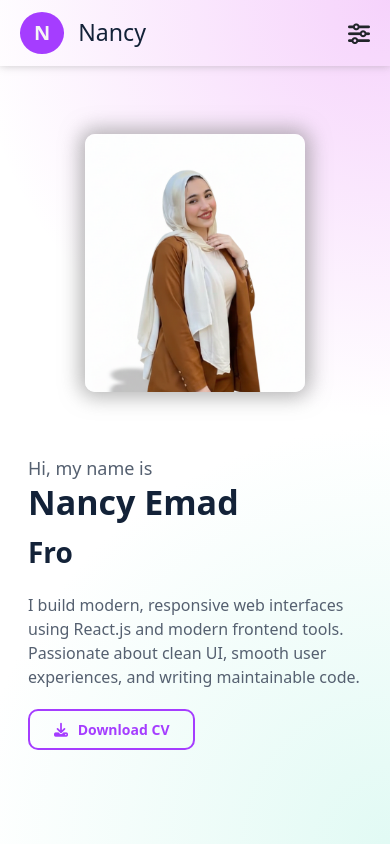
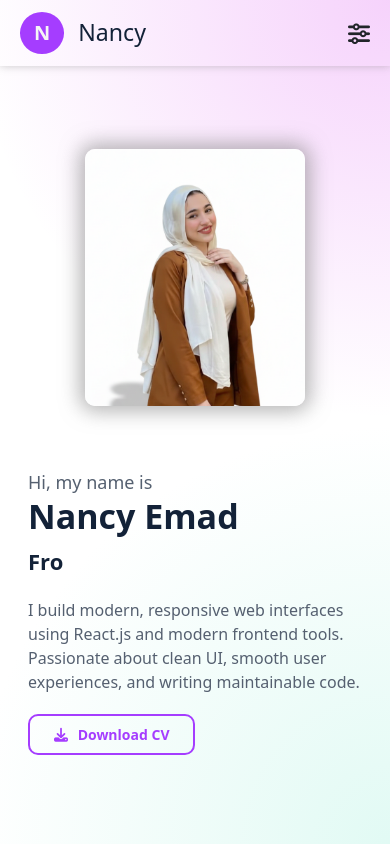
Before and after one commit to nancyemadd0099-collab/MyPortfolio, a React (Vite) app: page / in a window 390 px wide. Shown: the top 844 px of the page. Built offline with nearby package versions, Linux system fonts and the light colour scheme.

Commit message:
update font-size in home page

```diff
--- a/src/components/Home.css
+++ b/src/components/Home.css
@@ -97,7 +97,7 @@
     #home-section .container {
         display: flex;
         flex-direction: column-reverse;
-        padding-top: 40px;
+        padding-top: 60px;
         gap: 38px;
     }
 
@@ -110,7 +110,7 @@
     }
 
     .content-box p:nth-of-type(2) {
-        font-size: 28px;
+        font-size: 22px;
     }
 
     .content-box p:nth-of-type(3) {
```
